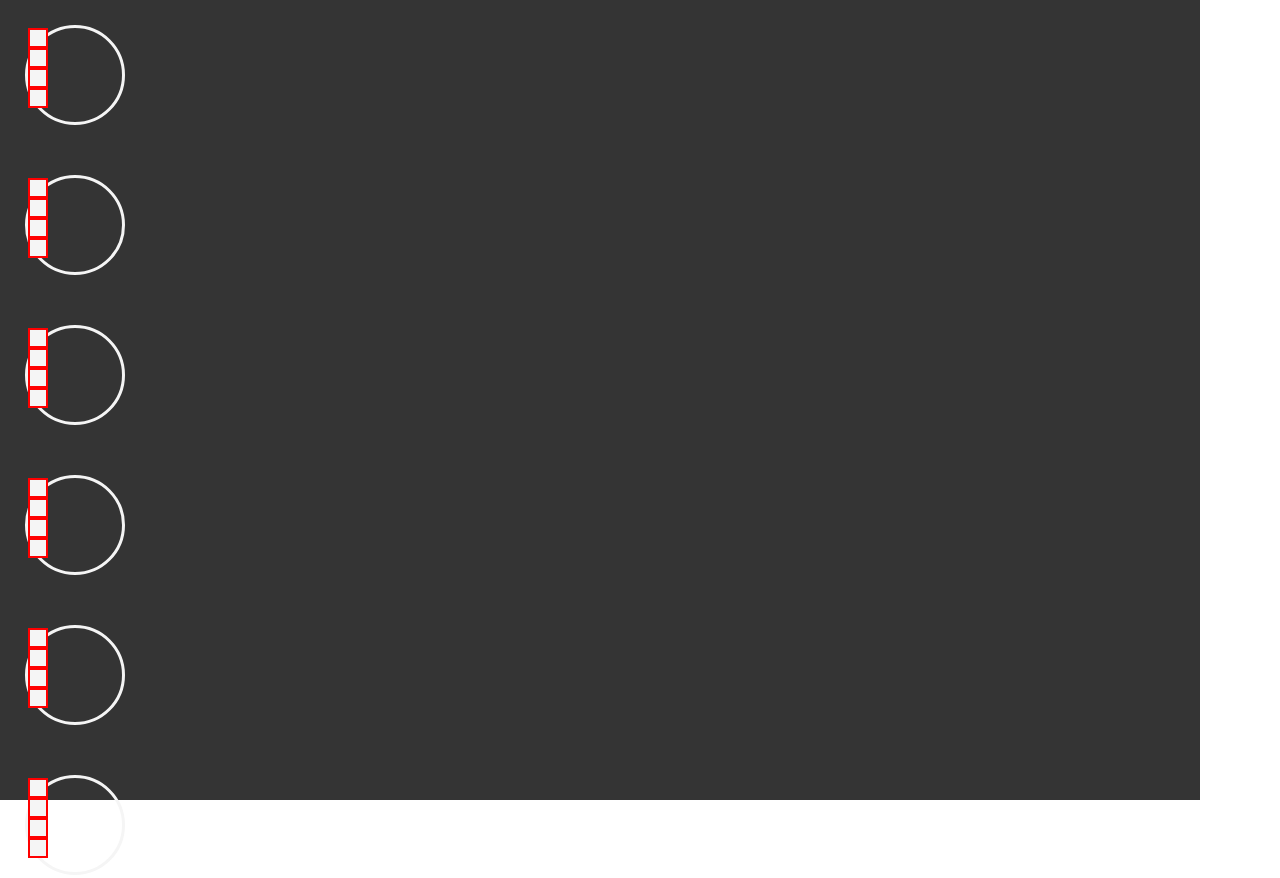
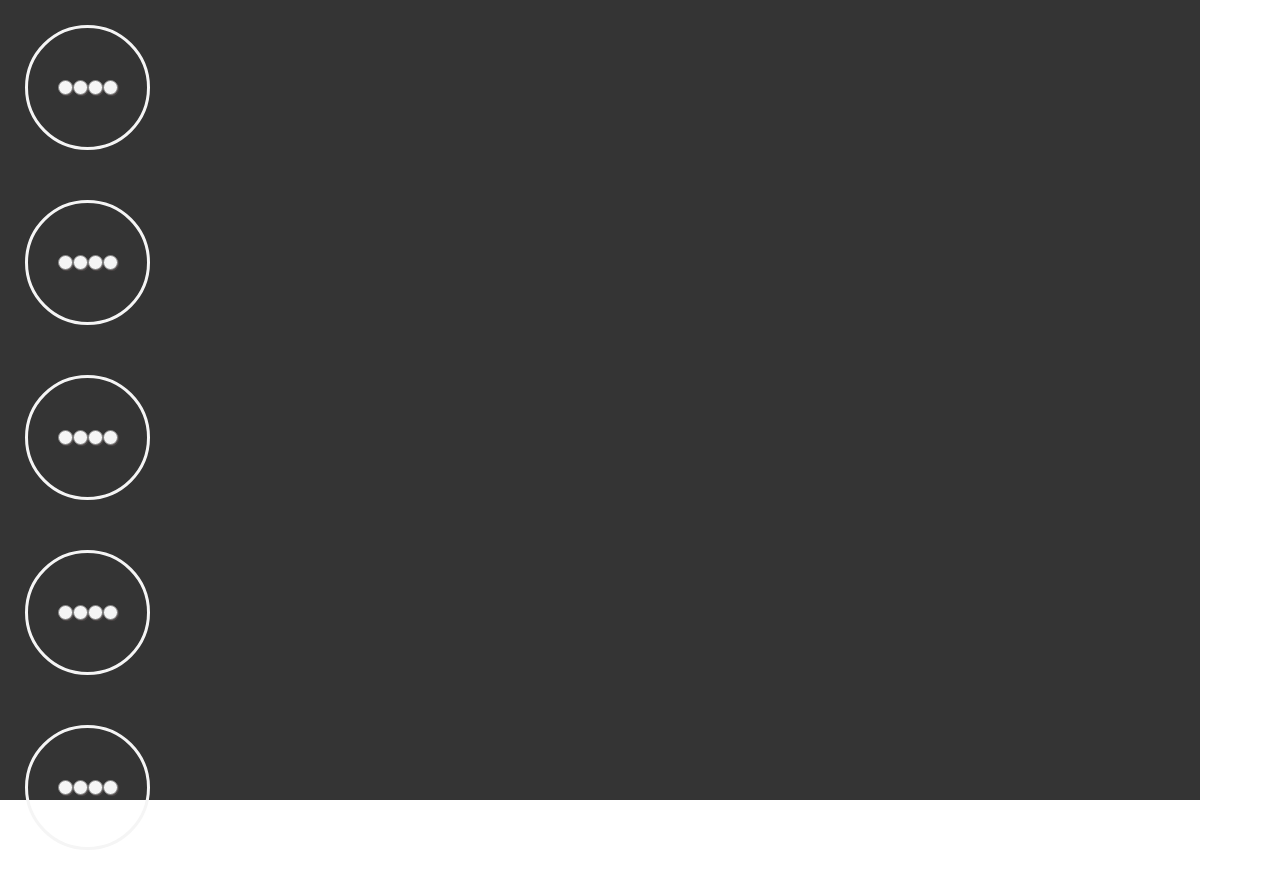
Before and after one commit to whitenoise1148/bootcamp-project3-oware, a plain HTML site: page index.html in a window 1280 px wide. Shown: the top 878 px of the page. Drawn offline with nearby package versions, Linux system fonts and the light colour scheme; files that its build step writes are made by us from their sources.

Commit message:
attempting push again

```diff
--- a/styles/styles.scss
+++ b/styles/styles.scss
@@ -14,6 +14,8 @@ main {
     background-color: #343434;
     width: 100%;
     height: 100vh;
+    display: flex;
+    flex-flow: column nowrap;
 }
 
 .board {
@@ -41,14 +43,22 @@ main {
 .cup {
     border: 3px solid whitesmoke;
     border-radius: 50%;
-    width: 100px;
-    height: 100px;
+    width: 125px;
+    height: 125px;
     margin: 25px;
+    padding: 20px;
+    display: flex;
+    flex-flow: row wrap;
+    justify-content: center;
+    align-items: center;
+
 }
 
 .stone {
-    width: 20px;
-    height: 20px;
+    width: 15px;
+    height: 15px;
     background: whitesmoke;
-    border: 2px solid red;
+    border: 1px solid grey;
+    border-radius: 50%;
+    box-shadow: 1px 1px #4e4848;
 }
```
